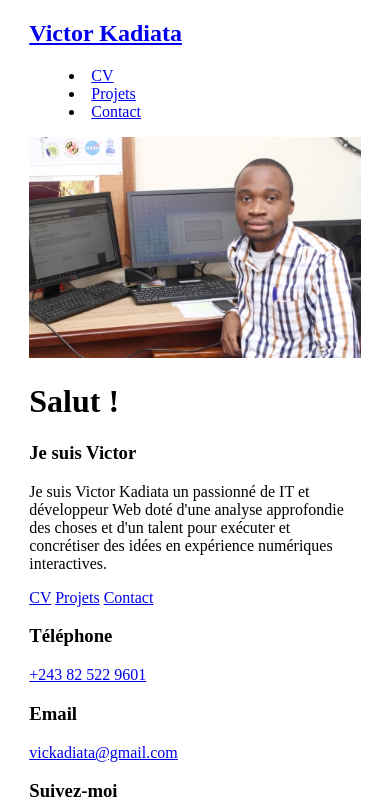
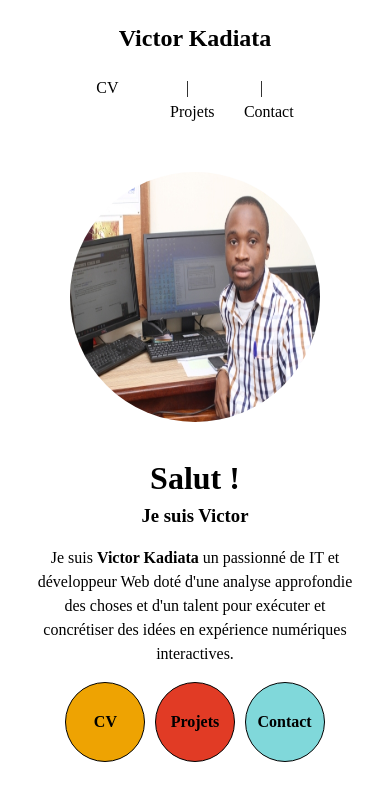
Before and after one commit to vick25/portfolio-kadea, a plain HTML site: page index.html in a window 390 px wide. Shown: the top 807 px of the page. Drawn offline with Linux system fonts and the light colour scheme.

Commit message:
Mobile responsive pour petit écran en cours

```diff
--- a/css/style.css
+++ b/css/style.css
@@ -6,14 +6,153 @@
 
 body {
   margin: 0;
+  line-height: 1.5;
 }
 
 img {
   max-width: 100%;
 }
 
+a {
+  text-decoration: none;
+}
+
+a:link,
+a:visited {
+  color: inherit;
+}
+
+nav a:hover {
+  color: rgb(6, 6, 89);
+}
+
+menu {
+  margin: 0;
+  padding: 0;
+  list-style: none;
+}
+
+.header {
+  display: grid;
+  justify-items: center;
+}
+
 .container {
   width: 85%;
   max-width: 1200px;
   margin: 0 auto;
+  display: grid;
+  gap: 3em;
+  justify-items: center;
 }
+
+.nav__menu {
+  display: grid;
+  grid-template-columns: repeat(3, 1fr);
+  gap: 1.5em;
+}
+
+.nav__menu-items:not(:first-child)::before {
+  content: "|";
+  padding: 0 16px;
+}
+
+/* .nav__menu > li + li {
+  border-left: 1px solid #000;
+  margin: 0 1rem;
+} */
+
+.nav__menu-links {
+  display: block;
+}
+
+.hero {
+  display: grid;
+  gap: 2em;
+}
+
+.hero__image {
+  display: block;
+  border-radius: 100%;
+  width: 250px;
+  height: 250px;
+  margin-inline: auto;
+}
+
+.hero__presentation {
+  display: grid;
+  justify-items: center;
+}
+
+.hero__presentation > p {
+  text-align: center;
+}
+
+.hero__presentation span {
+  font-weight: bold;
+}
+
+.hero_presentation__nav {
+  display: grid;
+  grid-template-columns: repeat(3, 1fr);
+  gap: 0.6em;
+}
+
+.hero__presentation h3,
+.hero__presentation h1 {
+  margin: 0;
+}
+
+.button {
+  display: grid;
+  text-align: center;
+  border: 1px solid #000;
+  /* padding: 0 1em; */
+  width: 80px;
+  height: 80px;
+  justify-content: center;
+  align-items: center;
+  border-radius: 100%;
+}
+
+.hero_presentation__nav span:nth-child(1) {
+  background: #eea302;
+}
+
+.hero_presentation__nav span:nth-child(2) {
+  background: #e13b25;
+}
+
+.hero_presentation__nav span:nth-child(3) {
+  background: #80d8da;
+}
+
+.footer {
+  display: grid;
+  justify-items: center;
+  justify-content: center;
+  align-items: center;
+  align-content: center;
+  gap: 2em;
+  margin-bottom: 1.5rem;
+}
+
+.footer::before {
+  content: "";
+  height: 2px;
+  border-top: 1px solid #d9d9d9;
+  width: 100%;
+}
+
+.footer > div > * {
+  text-align: center;
+  margin: 0;
+}
+
+.footer h3 {
+  margin-bottom: 5px;
+}
+
+.text-small {
+  font-size: 0.8rem;
+}
--- a/index.html
+++ b/index.html
@@ -11,11 +11,11 @@
 <body>
     <div class="container">
         <header class="header">
+            <h2 class="nav__title">
+                <a href="/">Victor Kadiata</a>
+            </h2>
             <nav class="header__nav">
-                <h2 class="nav__title">
-                    <a href="/">Victor Kadiata</a>
-                </h2>
-                <menu class="nav__menu">
+                <menu class="nav__menu" role="list">
                     <li class="nav__menu-items"><a href="/cv.html" class="nav__menu-links">CV</a></li>
                     <li class="nav__menu-items"><a href="/projet.html" class="nav__menu-links">Projets</a></li>
                     <li class="nav__menu-items"><a href="/contact.html" class="nav__menu-links">Contact</a></li>
@@ -23,7 +23,7 @@
             </nav>
         </header>
         <main class="hero">
-            <div class="hero__image"><img src="/images/victor.JPG" alt="Victor photo"></div>
+            <div class="hero__aside"><img class="hero__image" src="/images/victor.JPG" alt="Victor photo"></div>
             <div class="hero__presentation">
                 <h1 class="h1">Salut !</h1>
                 <h3 class="h3">Je suis Victor</h3>
@@ -33,22 +33,22 @@
                     numériques interactives.
                 </p>
                 <div class="hero_presentation__nav">
-                    <span><a href="/cv.html">CV</a></span>
-                    <span><a href="/projet.html">Projets</a></span>
-                    <span><a href="/contact.html">Contact</a></span>
+                    <span class="button"><a href="/cv.html">CV</a></span>
+                    <span class="button"><a href="/projet.html">Projets</a></span>
+                    <span class="button"><a href="/contact.html">Contact</a></span>
                 </div>
             </div>
         </main>
-        <footer class="footer">
-            <div>
+        <footer class="footer footer-line">
+            <div class="footer__phone">
                 <h3 class="h3">Téléphone</h3>
                 <p><a href="tel:+243825229601">+243 82 522 9601</a></p>
             </div>
-            <div>
+            <div class="footer__mail">
                 <h3 class="h3">Email</h3>
                 <p><a href="mailto:vickadiata@gmail.com">vickadiata@gmail.com</a></p>
             </div>
-            <div>
+            <div class="footer_socials">
                 <h3 class="h3">Suivez-moi</h3>
                 <p>
                     <a href="https://www.linkedin.com/in/victor-kadiata-09838b58/" target="_blank"><iconify-icon
@@ -60,7 +60,7 @@
                 </p>
             </div>
             <div>
-                <p class="footer-textSmall">&copy; 2024 - By Victor Kadiata</p>
+                <p class="text-small">&copy; 2024 - By Victor Kadiata</p>
             </div>
         </footer>
     </div>
```
